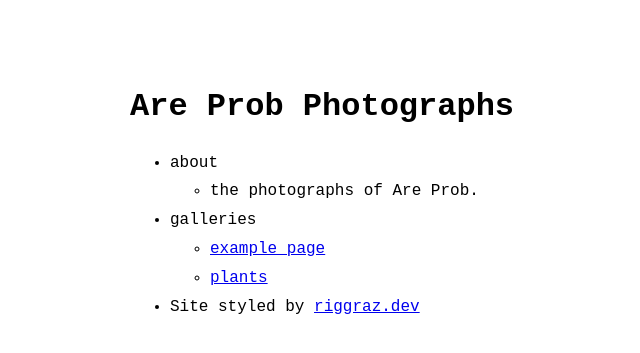
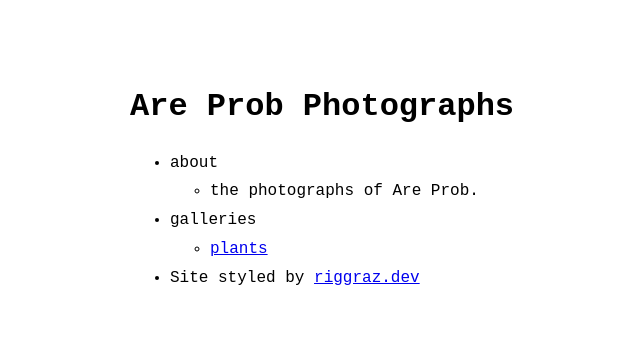
Before and after one commit to lucabutikofer/Photography, a Jekyll site: the page built from index.md, in a window 1280 px wide. Shown: the top 353 px of the page, without its empty margins (190-830 px from the left). Built offline with Jekyll 4.4.1, drawn with Linux system fonts in a browser that asks for light colours.

Commit message:
Update menu.yml

```diff
--- a/_data/menu.yml
+++ b/_data/menu.yml
@@ -8,8 +8,6 @@ entries:
 
   - title: galleries
     entries:
-      - title: example page
-        url: about
       - title: plants
         url: Plants
 
```
